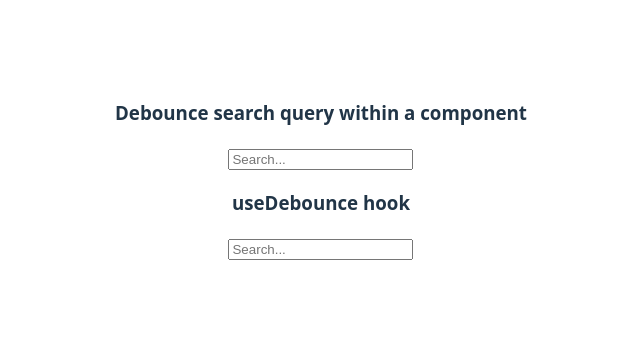
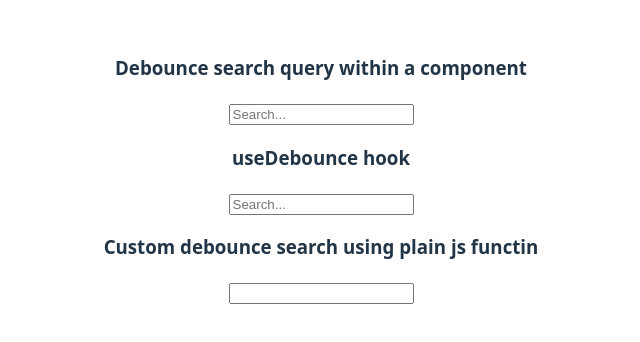
Before and after one commit to shiv7727/react-practice-2025, a React (Vite) app: page / in a window 1280 px wide. Shown: the part 230-572 px from the top of the page, without its empty margins (319-959 px from the left). Built offline with nearby package versions, Linux system fonts and the light colour scheme.

Commit message:
debounce using hooks , js function added

```diff
--- a/src/App.jsx
+++ b/src/App.jsx
@@ -2,6 +2,7 @@ import React from 'react';
 import './App.css';
 import DebounceQueryComponent from './DebounceQueryComponent';
 import DebouncedSearchUsingHook from './DebouncedSearchUsingHook';
+import SearchInput from './SearchInput';
 const App = () => {
 	return (
 		<div>
@@ -11,6 +12,9 @@ const App = () => {
 			<h3>useDebounce hook </h3>
 			{/* using debounce custom Hook */}
 			<DebouncedSearchUsingHook />
+			<h3>Custom debounce search using plain js functin </h3>
+			{/* custom debounce function js  */}
+			<SearchInput />
 		</div>
 	);
 };
--- /dev/null
+++ b/src/SearchInput.jsx
@@ -0,0 +1,29 @@
+import React, { useState } from 'react';
+import { debounce } from './util';
+
+const SearchInput = () => {
+	const [query, setQuery] = useState('');
+
+	const debounceSearchText = debounce((value) => {
+		console.log('custom called', value);
+	}, 1000);
+
+	const handleChange = (e) => {
+		setQuery(e.target.value);
+		debounceSearchText(e.target.value);
+	};
+
+	return (
+		<div>
+			<input
+				type="text"
+				name="name"
+				id="name"
+				value={query}
+				onChange={handleChange}
+			/>
+		</div>
+	);
+};
+
+export default SearchInput;
--- /dev/null
+++ b/src/util.js
@@ -0,0 +1,12 @@
+export function debounce(func, delay) {
+	let timeoutId;
+
+	return function (...args) {
+		clearTimeout(timeoutId);
+
+		// set new timeout
+		timeoutId = setTimeout(() => {
+			func(...args);
+		}, delay);
+	};
+}
```
